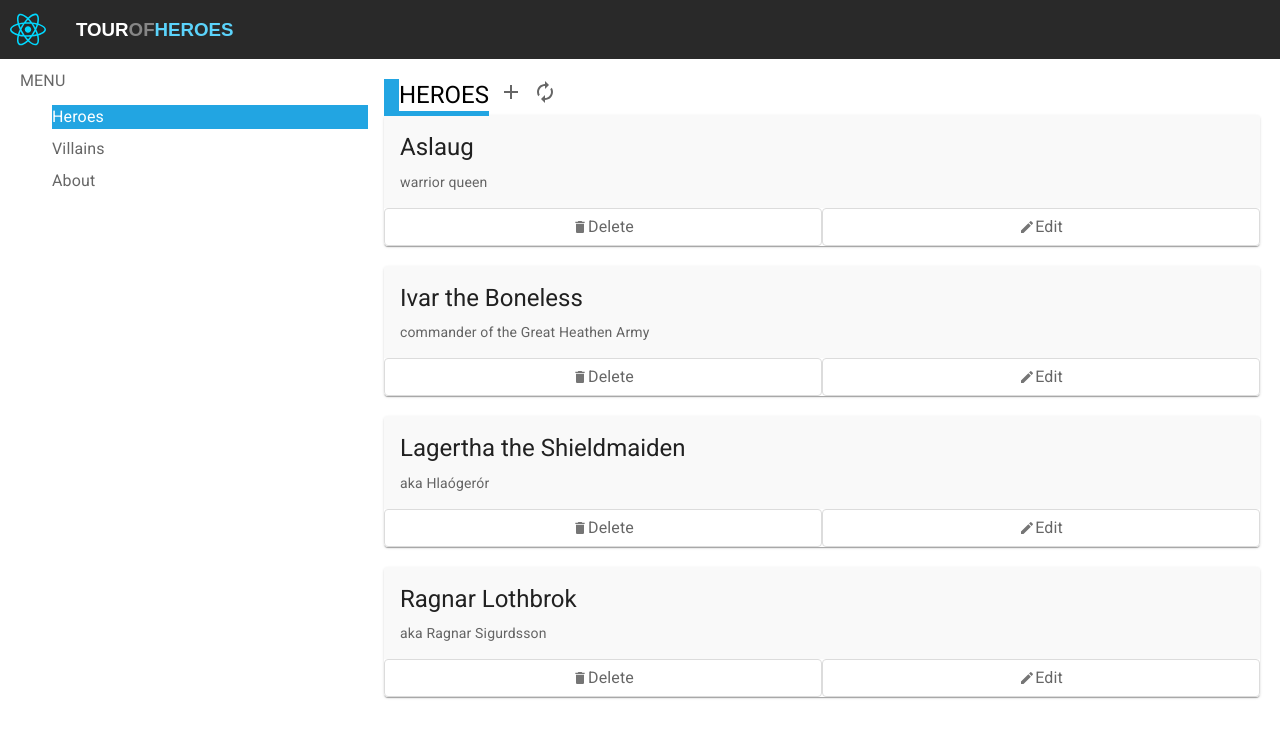
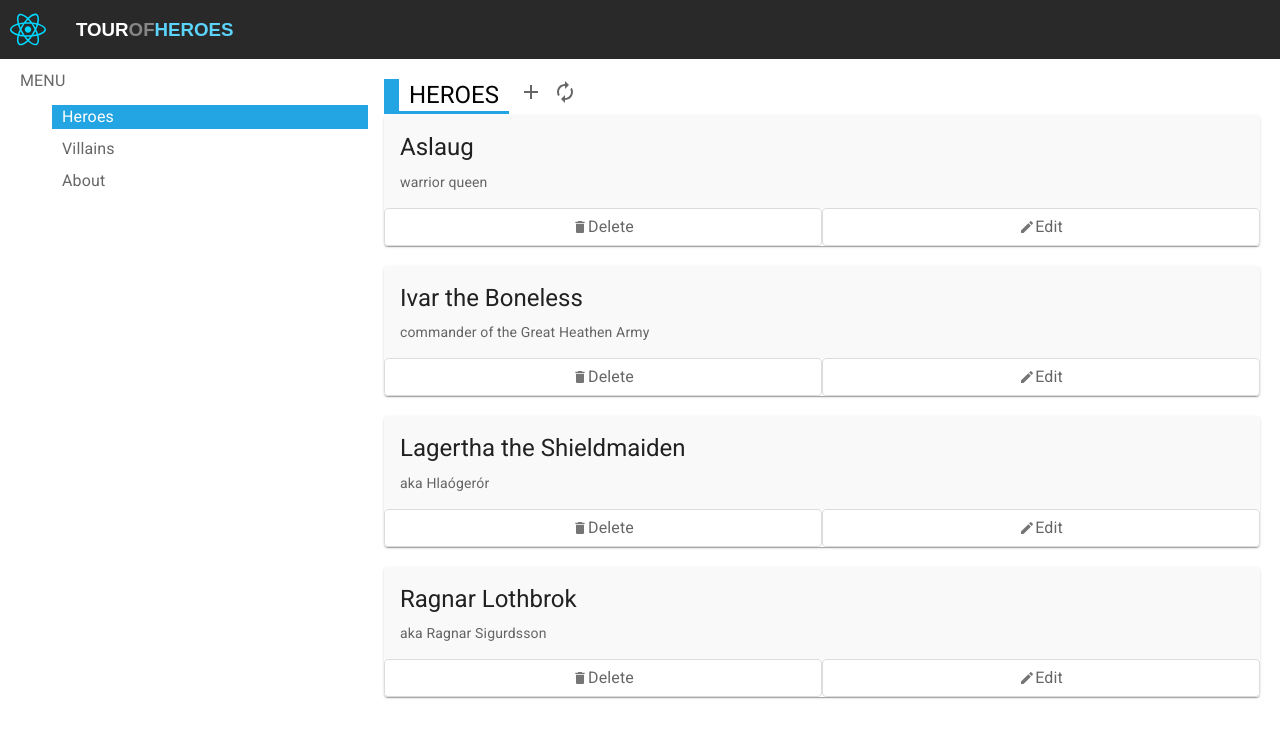
Before and after one commit to zndelfin/Tour-Of-Heroes-FE, a React (Vite) app: page / in a window 1280 px wide. Shown: the top 738 px of the page. Built offline with nearby package versions, Linux system fonts and the light colour scheme.

Commit message:
TECH-213: Adjust padding of selected Menu element and Hero text in Title component

```diff
--- a/src/Components/Menu.jsx
+++ b/src/Components/Menu.jsx
@@ -10,14 +10,14 @@ export default function Menu(props) {
     <Box>
       <Typography color="text.secondary" sx={{padding:"10px 0px 0px 20px"}}>{props.title}</Typography>
       <MenuList dense className="menuList">
-        <MenuItem className="menuItem">
-          <ListItemText inset><Typography sx={{backgroundColor:"#22a5e2", color:"#FFFFFF"}}>Heroes</Typography></ListItemText>
+        <MenuItem className="menuItem" disableRipple>
+          <ListItemText inset><Typography sx={{paddingLeft:"10px", backgroundColor:"#22a5e2", color:"#FFFFFF"}}>Heroes</Typography></ListItemText>
         </MenuItem>
-        <MenuItem className="menuItem">
-          <ListItemText inset><Typography color="text.secondary">Villains</Typography></ListItemText>
+        <MenuItem className="menuItem" disableRipple>
+          <ListItemText inset><Typography color="text.secondary" sx={{paddingLeft:"10px"}}>Villains</Typography></ListItemText>
         </MenuItem>
-        <MenuItem className="menuItem">
-          <ListItemText inset><Typography color="text.secondary">About</Typography></ListItemText>
+        <MenuItem className="menuItem" disableRipple>
+          <ListItemText inset><Typography color="text.secondary" sx={{paddingLeft:"10px"}}>About</Typography></ListItemText>
         </MenuItem>
         </MenuList>
     </Box>
--- a/src/Components/Title.jsx
+++ b/src/Components/Title.jsx
@@ -10,7 +10,7 @@ export default function Title() {
   return (
     <div className="subHeader">
       <Box sx={{ display: "flex"}}>
-        <Typography variant="h5" color="black" sx={{borderLeft:"15px solid #22a5e2", borderBottom:"5px solid #22a5e2"}}>
+        <Typography variant="h5" color="black" sx={{paddingLeft:"10px", paddingRight:"10px", borderLeft:"15px solid #22a5e2", borderBottom:"3px solid #22a5e2"}}>
           HEROES
         </Typography>
           <Typography color="text.secondary" sx={{margin: "0px 10px"}}>
```
